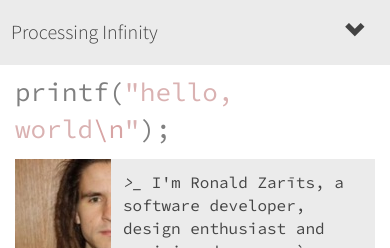
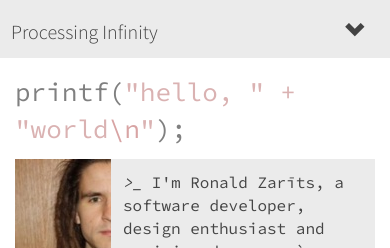
Before and after one commit to rn1d/rn1d.github.io, a Jekyll site: the page built from index.html, in a window 390 px wide. Shown: the top 248 px of the page. Built offline with Jekyll 4.4.1, drawn with Linux system fonts in a browser that asks for light colours; nearby versions of some CDN libraries; Markdown is read by kramdown in place of the engine named in the settings; comment, search, counter and statistics services are not loaded.

Commit message:
Responsiveness tweaks - Fixed menu when reading blog at phone size

```diff
--- a/_layouts/default.html
+++ b/_layouts/default.html
@@ -23,8 +23,7 @@
     <nav class="navbar navbar-fixed-top">
         <div class="container">
             <div class="navbar-header">
-                <div class="navbar-toggle nav-title-collapsed pull-left" data-toggle="collapse">{{ page.title }}</div>
-
+                <div class="navbar-toggle nav-title-collapsed pull-left truncate">{{ page.title }}</div>
                 <button class="btn btn-muted navbar-toggle" data-toggle="collapse" data-target=".navbar-collapse">
                     <span class="glyphicon glyphicon-chevron-down"/>
                 </button>
--- a/assets/css/main.css
+++ b/assets/css/main.css
@@ -65,6 +65,18 @@
   color: #999999;
   font-size: 0.846em;
   margin: 0 0 12px;
+}
+
+.truncate {
+  width: 76%;
+  white-space: nowrap;
+  overflow: hidden;
+  text-overflow: ellipsis;
+}
+
+.navbar-header {
+  overflow: hidden;
+  max-height: 58px;
 }
 
 /*
@@ -147,6 +159,16 @@
   }
   #greetings {
     font-size: 26px;
+  }
+}
+
+#greeting-concat {
+  display:inline;
+}
+
+@media(min-width:420px){
+  #greeting-concat {
+    display:none;
   }
 }
 
--- a/index.html
+++ b/index.html
@@ -6,7 +6,7 @@
     <!-- printf("hello, world!\n"); -->
     <article class="col-md-12">
         <div id="greetings">
-            <span class="code">printf<span class="code">(<span class="codeliteral">"hello, world<span class="specialchars">\n</span>"</span>)</span>;</span>
+            <span class="code">printf<span class="code">(<span class="codeliteral">"hello, <span id="greeting-concat" class="codeliteral">" +<br/>"</span>world<span class="specialchars">\n</span>"</span>)</span>;</span>
         </div>
     </article>
 </div>
--- a/weblog/index.html
+++ b/weblog/index.html
@@ -4,7 +4,7 @@
 ---
 <div class="content post-list">
 	<header>
-		<h1>notes on software and technology by Ronald Zarīts</h1>
+		<h1 class="post-metadata">notes on software and technology by Ronald Zarīts</h1>
 	</header>
 	<ul class="itemList">
 	{% for post in site.posts %}
```
